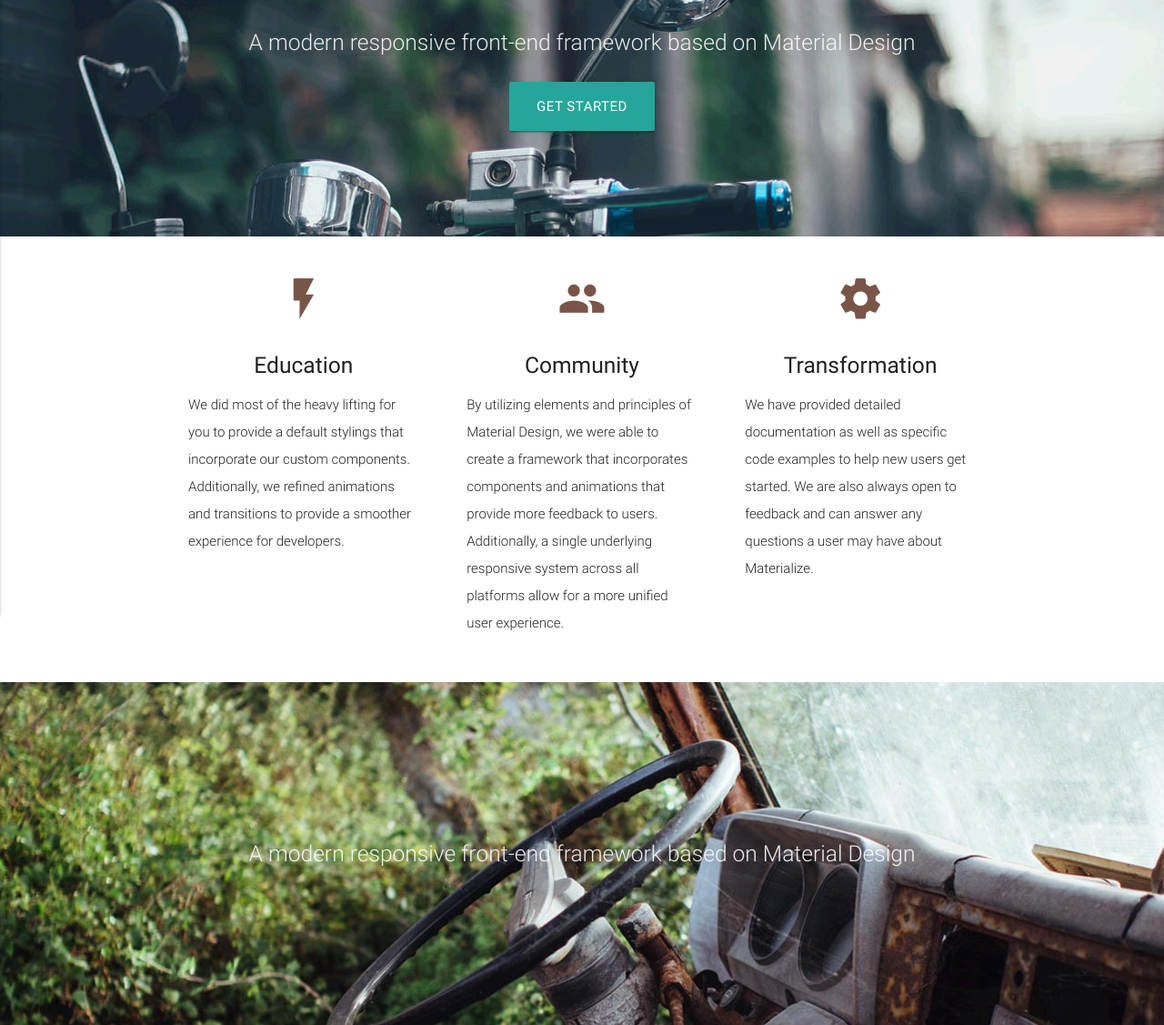
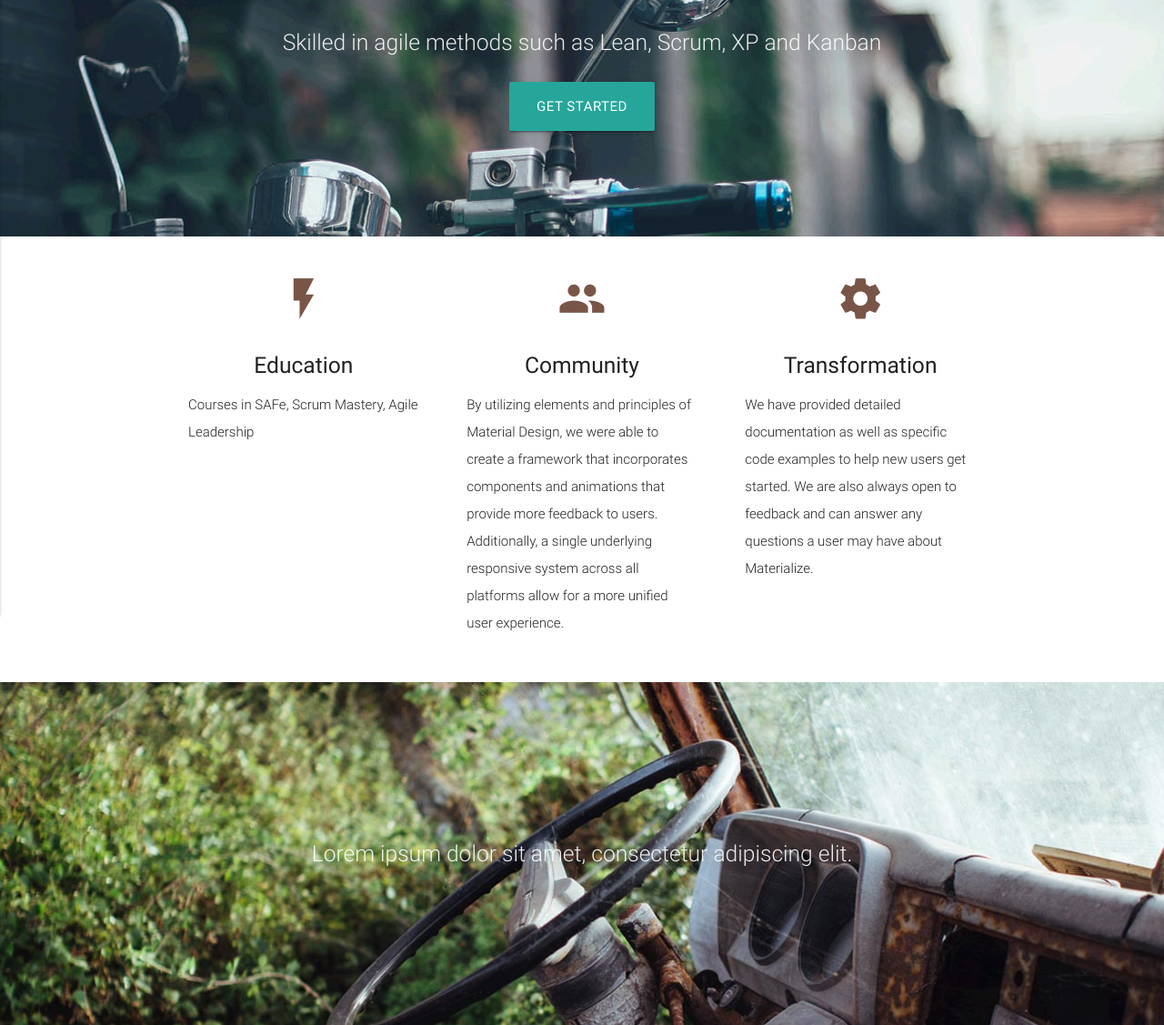
Before and after one commit to smiff69/AgileMinds, a plain HTML site: page index.html in a window 1280 px wide. Shown: the part 184-1311 px from the top of the page at 91% size. Drawn offline with nearby package versions, Linux system fonts and the light colour scheme.

Commit message:
Text Changes

```diff
--- a/index.html
+++ b/index.html
@@ -3,7 +3,7 @@
 <head>
   <meta http-equiv="Content-Type" content="text/html; charset=UTF-8"/>
   <meta name="viewport" content="width=device-width, initial-scale=1"/>
-  <title>Parallax Template - Materialize</title>
+  <title>Agile Minds Consultants</title>
 
   <!-- CSS  -->
   <link href="https://fonts.googleapis.com/icon?family=Material+Icons" rel="stylesheet">
@@ -31,7 +31,7 @@
         <br><br>
         <h1 class="header center teal-text text-lighten-2">Agile Minds</h1>
         <div class="row center">
-          <h5 class="header col s12 light">A modern responsive front-end framework based on Material Design</h5>
+          <h5 class="header col s12 light">Skilled in agile methods such as Lean, Scrum, XP and Kanban</h5>
         </div>
         <div class="row center">
           <a href="http://materializecss.com/getting-started.html" id="download-button" class="btn-large waves-effect waves-light teal lighten-1">Get Started</a>
@@ -54,7 +54,7 @@
             <h2 class="center brown-text"><i class="material-icons">flash_on</i></h2>
             <h5 class="center">Education</h5>
 
-            <p class="light">We did most of the heavy lifting for you to provide a default stylings that incorporate our custom components. Additionally, we refined animations and transitions to provide a smoother experience for developers.</p>
+            <p class="light">Courses in SAFe, Scrum Mastery, Agile Leadership</p>
           </div>
         </div>
 
@@ -85,7 +85,7 @@
     <div class="section no-pad-bot">
       <div class="container">
         <div class="row center">
-          <h5 class="header col s12 light">A modern responsive front-end framework based on Material Design</h5>
+          <h5 class="header col s12 light">Lorem ipsum dolor sit amet, consectetur adipiscing elit.</h5>
         </div>
       </div>
     </div>
```
